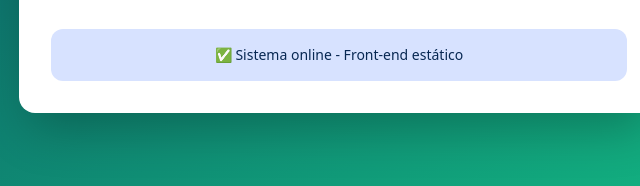
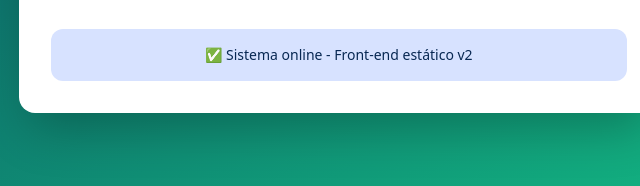
Before and after one commit to RuanUfersa/--web-2026-1-robsonruan, a website: page index.html in a window 1280 px wide. Shown: the part 611-797 px from the top of the page, 301-941 px from the left. Drawn offline with nearby package versions, Linux system fonts and the light colour scheme.

Commit message:
Trigger redeploy v2

```diff
--- a/index.html
+++ b/index.html
@@ -34,7 +34,7 @@
             </div>
 
             <div class="mt-8 p-4 bg-[#d7e2ff] rounded-xl text-[#082853] text-sm">
-                ✅ Sistema online - Front-end estático
+                ✅ Sistema online - Front-end estático v2
             </div>
         </div>
     </div>
```
